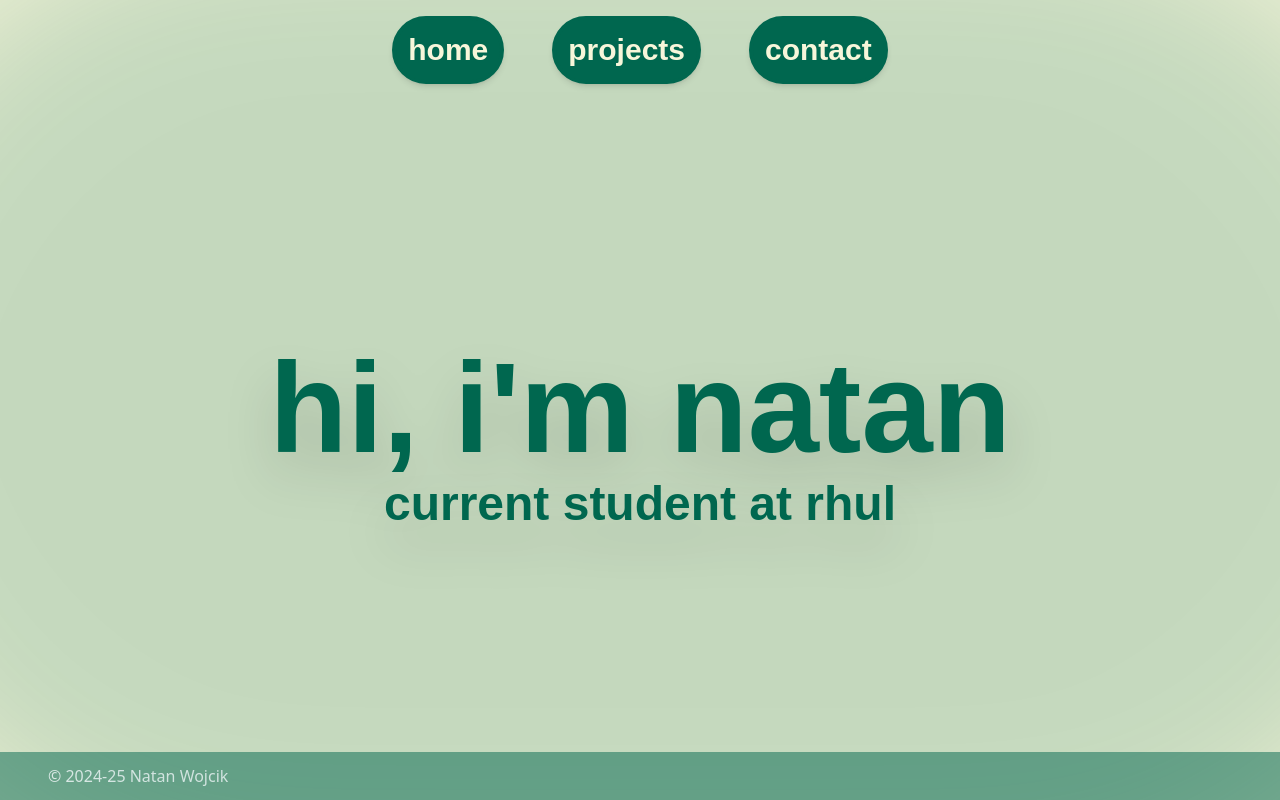
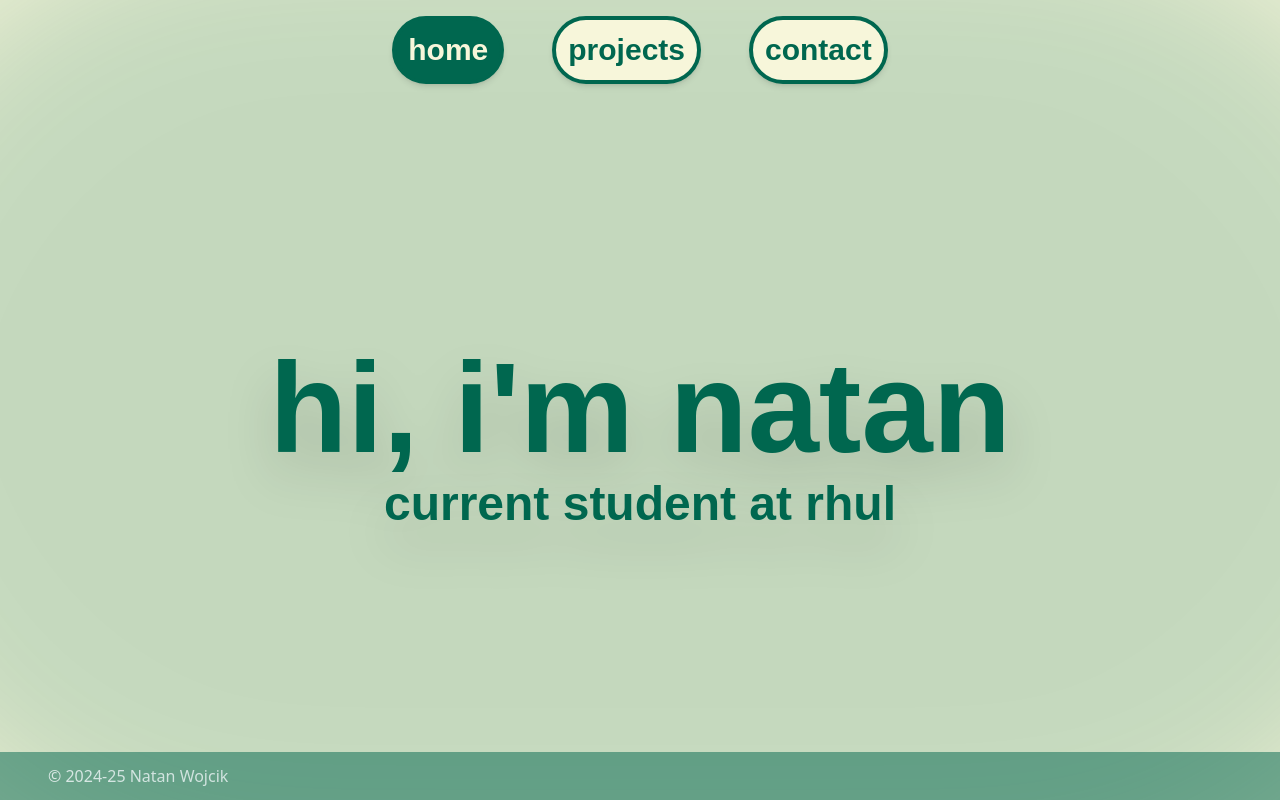
Before and after one commit to Tworye01/portfolio, a React (Vite) app: page /#/ in a window 1280 px wide. Built offline with nearby package versions, Linux system fonts and the light colour scheme.

Commit message:
fix: issue with home page

```diff
--- a/src/components/navbar.tsx
+++ b/src/components/navbar.tsx
@@ -3,6 +3,7 @@ import { Link, useLocation } from 'react-router-dom';
 
 export const NavigationBarComponent = () => {
   const location = useLocation();
+
   const isActive = (path: string) => location.pathname === path;
 
   return (
@@ -22,7 +23,7 @@ export const NavigationBarComponent = () => {
           <Link
             to="/projects"
             className={`text-lg md:text-3xl p-3 md:p-3 shadow-md rounded-full border-4 border-darkgreen-100 transition-colors duration-300
-              ${isActive('/')
+              ${isActive('/projects')
                 ? 'bg-darkgreen-100 text-cream-100'
                 : 'bg-cream-100 text-darkgreen-100 hover:bg-darkgreen-100 hover:text-cream-100'
               }`}
@@ -32,7 +33,7 @@ export const NavigationBarComponent = () => {
           <Link
             to="/contact"
             className={`text-lg md:text-3xl p-3 md:p-3 shadow-md rounded-full border-4 border-darkgreen-100 transition-colors duration-300
-              ${isActive('/')
+              ${isActive('/contact')
                 ? 'bg-darkgreen-100 text-cream-100'
                 : 'bg-cream-100 text-darkgreen-100 hover:bg-darkgreen-100 hover:text-cream-100'
               }`}
```
